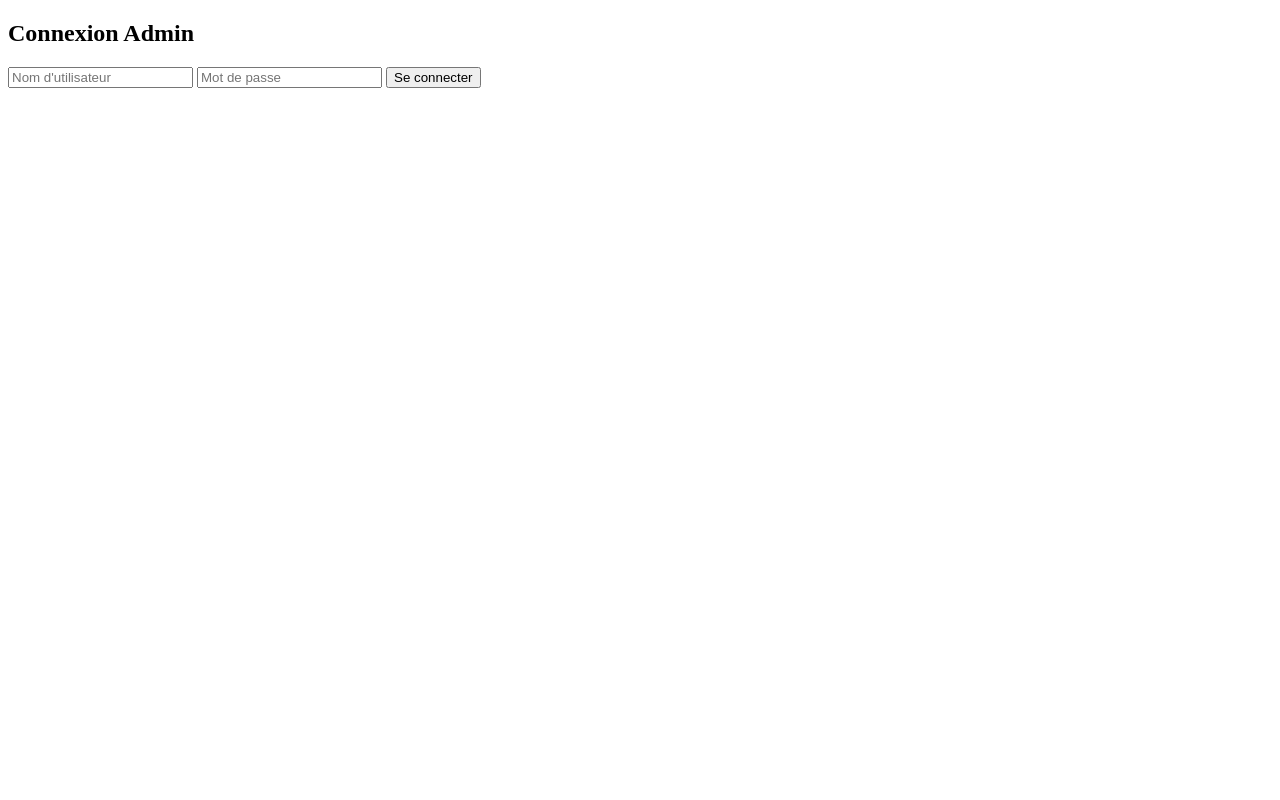
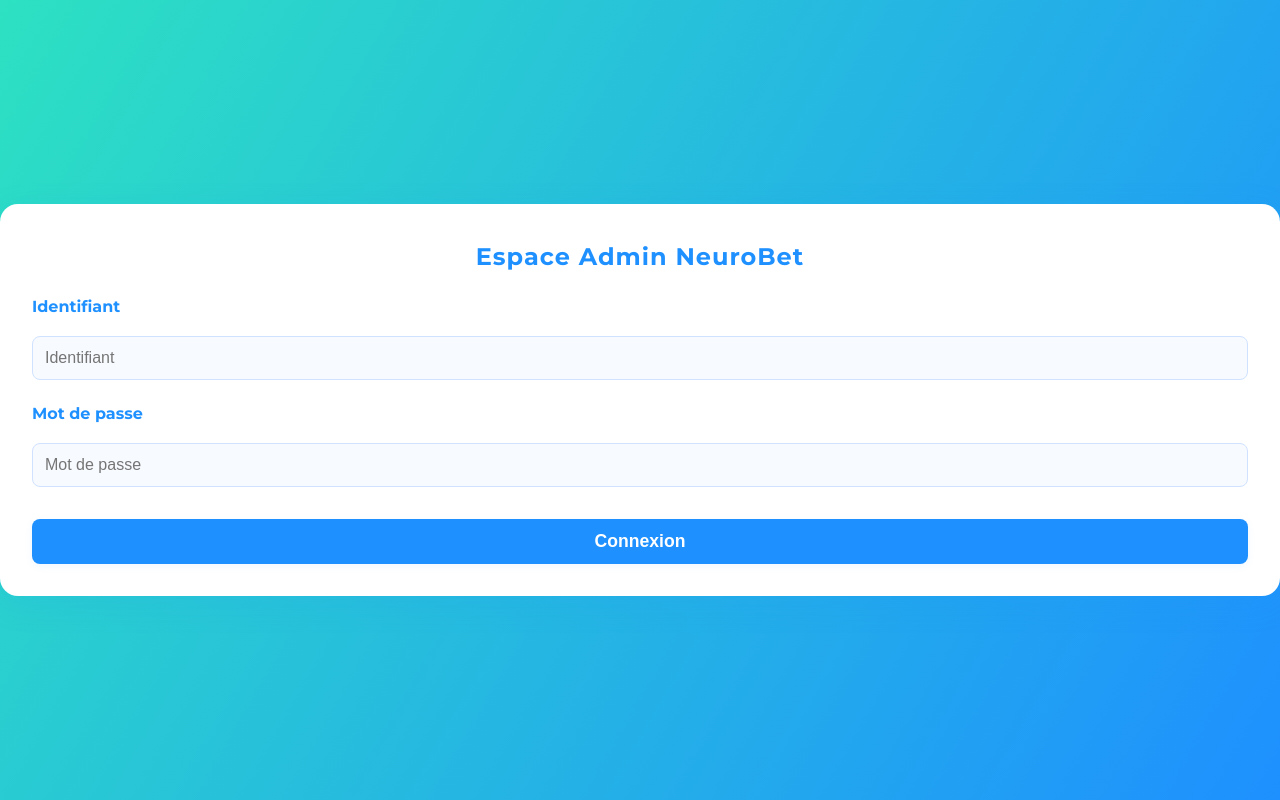
Before and after one commit to GeoffreySim/Neurobet, a website: page public/admin-login.html in a window 1280 px wide. Drawn offline with Linux system fonts and the light colour scheme.

Commit message:
UI admin : page de login moderne + tableau clients épuré et stylé

```diff
--- a/public/admin-login.html
+++ b/public/admin-login.html
@@ -2,32 +2,136 @@
 <html lang="fr">
 <head>
   <meta charset="UTF-8">
-  <title>Connexion Admin</title>
+  <meta name="viewport" content="width=device-width, initial-scale=1.0">
+  <title>Connexion Admin - NeuroBet</title>
+  <link href="https://fonts.googleapis.com/css?family=Montserrat:400,700&display=swap" rel="stylesheet">
+  <link rel="stylesheet" href="/styles.css">
+  <style>
+    body {
+      background: linear-gradient(120deg, #2de1c2 0%, #1e90ff 100%);
+      min-height: 100vh;
+      margin: 0;
+      font-family: 'Montserrat', sans-serif;
+      display: flex;
+      align-items: center;
+      justify-content: center;
+    }
+    .admin-login-container {
+      background: #fff;
+      border-radius: 18px;
+      box-shadow: 0 8px 32px #1e90ff22;
+      padding: 38px 32px 32px 32px;
+      min-width: 320px;
+      max-width: 98vw;
+      width: 100%;
+      display: flex;
+      flex-direction: column;
+      align-items: center;
+      gap: 18px;
+    }
+    .admin-login-title {
+      color: #1e90ff;
+      font-size: 1.5em;
+      font-weight: 700;
+      margin-bottom: 8px;
+      letter-spacing: 1px;
+    }
+    .admin-login-form {
+      width: 100%;
+      display: flex;
+      flex-direction: column;
+      gap: 16px;
+    }
+    .admin-login-form label {
+      color: #1e90ff;
+      font-weight: 600;
+      margin-bottom: 4px;
+    }
+    .admin-login-form input {
+      padding: 12px;
+      border-radius: 8px;
+      border: 1.5px solid #d0e2ff;
+      font-size: 1em;
+      background: #f7faff;
+      color: #1e293b;
+      margin-bottom: 8px;
+      transition: border 0.15s;
+    }
+    .admin-login-form input:focus {
+      border: 1.5px solid #1e90ff;
+      outline: none;
+    }
+    .admin-login-btn {
+      background: #1e90ff;
+      color: #fff;
+      border: none;
+      border-radius: 8px;
+      padding: 12px 0;
+      font-weight: 700;
+      font-size: 1.1em;
+      cursor: pointer;
+      box-shadow: 0 2px 8px #1e90ff11;
+      transition: background 0.15s;
+      margin-top: 8px;
+    }
+    .admin-login-btn:hover {
+      background: #1565c0;
+    }
+    .admin-login-error {
+      color: #ff4d4d;
+      background: #ffeaea;
+      border-radius: 7px;
+      padding: 8px 12px;
+      margin-bottom: 0;
+      font-size: 1em;
+      text-align: center;
+      display: none;
+    }
+    @media (max-width: 600px) {
+      .admin-login-container {
+        min-width: 0;
+        padding: 18px 4vw 18px 4vw;
+      }
+    }
+  </style>
 </head>
 <body>
-  <h2>Connexion Admin</h2>
-  <form id="adminLoginForm">
-    <input type="text" name="username" placeholder="Nom d'utilisateur" required>
-    <input type="password" name="password" placeholder="Mot de passe" required>
-    <button type="submit">Se connecter</button>
+  <div class="admin-login-container">
+    <div class="admin-login-title">Espace Admin NeuroBet</div>
+    <form class="admin-login-form" id="adminLoginForm" autocomplete="off">
+      <label for="username">Identifiant</label>
+      <input type="text" id="username" name="username" required placeholder="Identifiant">
+      <label for="password">Mot de passe</label>
+      <input type="password" id="password" name="password" required placeholder="Mot de passe">
+      <div class="admin-login-error" id="adminLoginError"></div>
+      <button type="submit" class="admin-login-btn">Connexion</button>
     </form>
-  <div id="error" style="color:red;"></div>
+  </div>
   <script>
-    document.getElementById('adminLoginForm').onsubmit = async function(e) {
+    const form = document.getElementById('adminLoginForm');
+    const errorDiv = document.getElementById('adminLoginError');
+    form.onsubmit = async function(e) {
       e.preventDefault();
-      const username = this.username.value;
-      const password = this.password.value;
+      errorDiv.style.display = 'none';
+      const username = form.username.value;
+      const password = form.password.value;
+      try {
         const res = await fetch('/admin/login', {
           method: 'POST',
-        headers: {'Content-Type': 'application/json'},
-        body: JSON.stringify({username, password})
+          headers: { 'Content-Type': 'application/json' },
+          body: JSON.stringify({ username, password })
         });
         if (res.ok) {
-        window.location.href = '/admin';
+          window.location.href = '/admin.html';
         } else {
-        document.getElementById('error').textContent = "Identifiants incorrects";
+          errorDiv.textContent = 'Identifiant ou mot de passe incorrect.';
+          errorDiv.style.display = 'block';
         }
+      } catch (err) {
+        errorDiv.textContent = 'Erreur réseau, veuillez réessayer.';
+        errorDiv.style.display = 'block';
       }
+    };
   </script>
 </body>
 </html>
```
Also changed, not shown: public/admin.js (+19 -11 lines). Lines whose indentation alone changed are shown as unchanged.
